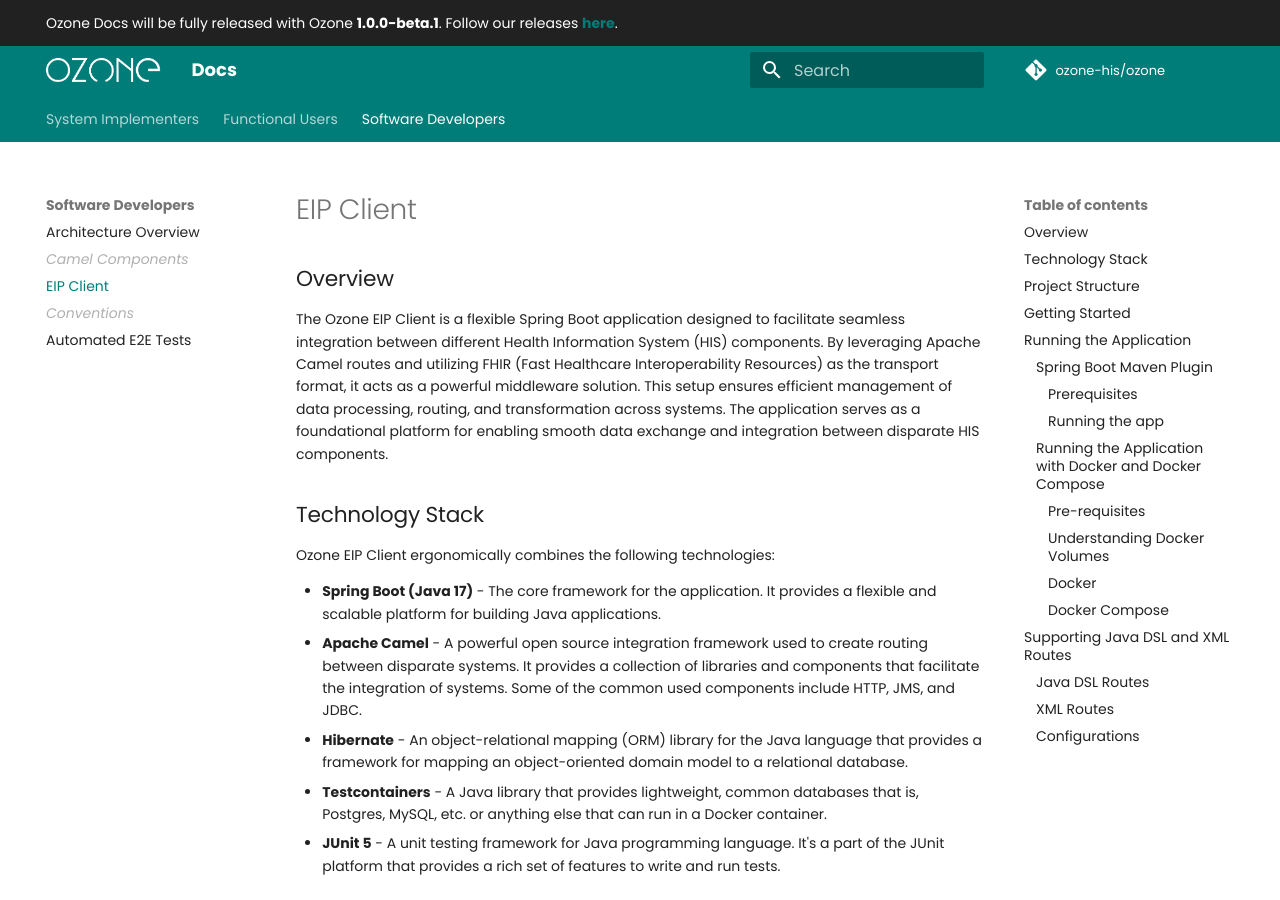
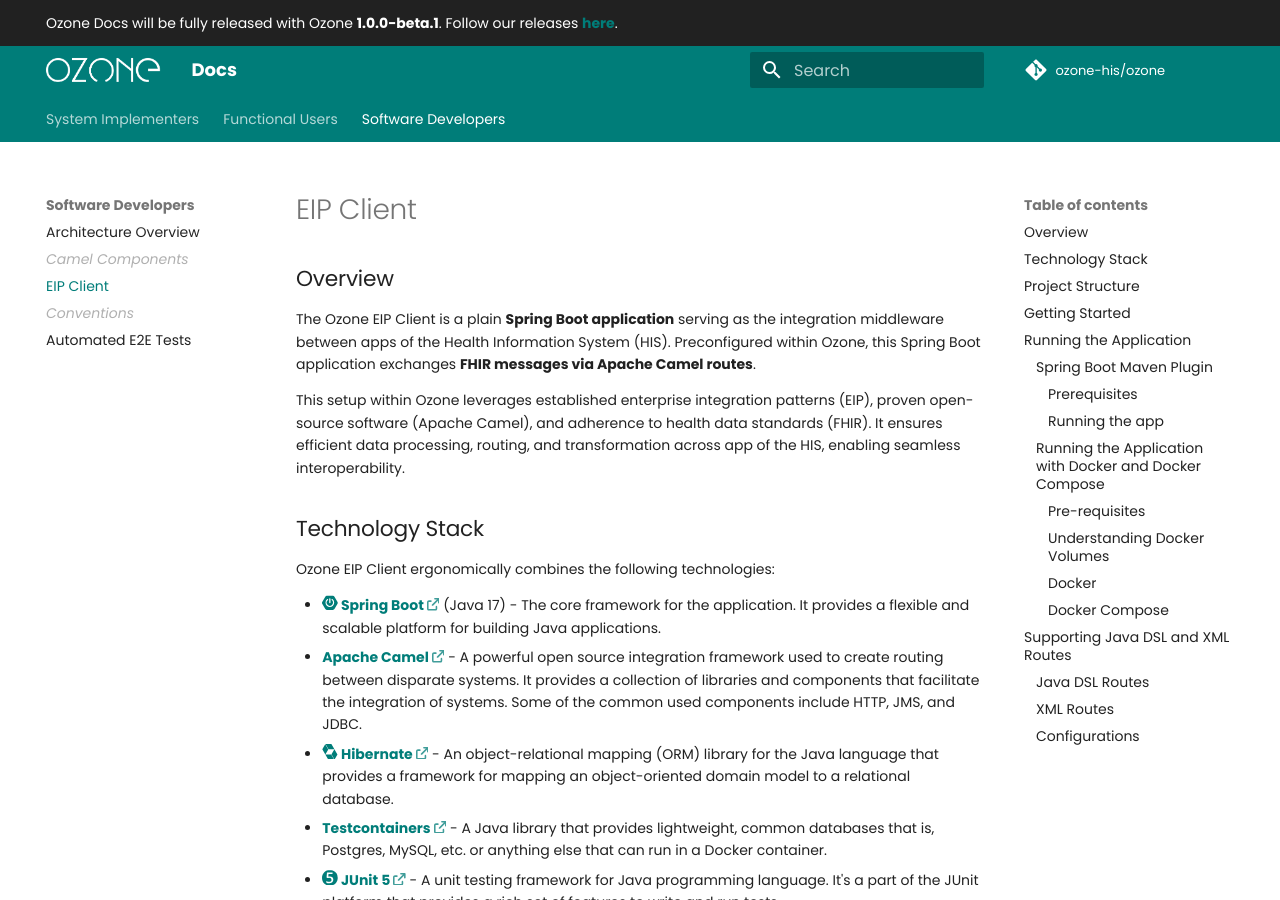
Before and after one commit to ozone-his/ozone-docs, an MkDocs documentation site: the page built from docs/devs/eip-client.md, in a window 1280 px wide and 900 px high. Built offline with MkDocs 1.6.1 and Material for MkDocs 9.7.7, drawn with Linux system fonts in a browser that asks for light colours; comment, search, counter and statistics services are not loaded.

Commit message:
OZ-361: Improve EIP Client introduction + prettify with icons

```diff
--- a/docs/devs/eip-client.md
+++ b/docs/devs/eip-client.md
@@ -2,17 +2,19 @@
 
 ## Overview
 
-The Ozone EIP Client is a flexible Spring Boot application designed to facilitate seamless integration between different Health Information System (HIS) components. By leveraging Apache Camel routes and utilizing FHIR (Fast Healthcare Interoperability Resources) as the transport format, it acts as a powerful middleware solution. This setup ensures efficient management of data processing, routing, and transformation across systems. The application serves as a foundational platform for enabling smooth data exchange and integration between disparate HIS components.
+The Ozone EIP Client is a plain **Spring Boot application** serving as the integration middleware between apps of the Health Information System (HIS). Preconfigured within Ozone, this Spring Boot application exchanges **FHIR messages via Apache Camel routes**.
+
+This setup within Ozone leverages established enterprise integration patterns (EIP), proven open-source software (Apache Camel), and adherence to health data standards (FHIR). It ensures efficient data processing, routing, and transformation across app of the HIS, enabling seamless interoperability.
 
 ## Technology Stack
 
 Ozone EIP Client ergonomically combines the following technologies:
 
-- **Spring Boot (Java 17)** - The core framework for the application. It provides a flexible and scalable platform for building Java applications.
-- **Apache Camel** - A powerful open source integration framework used to create routing between disparate systems. It provides a collection of libraries and components that facilitate the integration of systems. Some of the common used components include HTTP, JMS, and JDBC.
-- **Hibernate** - An object-relational mapping (ORM) library for the Java language that provides a framework for mapping an object-oriented domain model to a relational database.
-- **Testcontainers** - A Java library that provides lightweight, common databases that is, Postgres, MySQL, etc. or anything else that can run in a Docker container.
-- **JUnit 5** - A unit testing framework for Java programming language. It's a part of the JUnit platform that provides a rich set of features to write and run tests.
+- **[:simple-springboot: Spring Boot <small>:fontawesome-solid-arrow-up-right-from-square:</small>](https://spring.io/projects/spring-boot)** (Java 17) - The core framework for the application. It provides a flexible and scalable platform for building Java applications.
+- **[Apache Camel <small>:fontawesome-solid-arrow-up-right-from-square:</small>](https://camel.apache.org/)** - A powerful open source integration framework used to create routing between disparate systems. It provides a collection of libraries and components that facilitate the integration of systems. Some of the common used components include HTTP, JMS, and JDBC.
+- **[:simple-hibernate: Hibernate <small>:fontawesome-solid-arrow-up-right-from-square:</small>](https://hibernate.org/)** - An object-relational mapping (ORM) library for the Java language that provides a framework for mapping an object-oriented domain model to a relational database.
+- **[Testcontainers <small>:fontawesome-solid-arrow-up-right-from-square:</small>](https://testcontainers.com/)** - A Java library that provides lightweight, common databases that is, Postgres, MySQL, etc. or anything else that can run in a Docker container.
+- **[:simple-junit5: JUnit 5 <small>:fontawesome-solid-arrow-up-right-from-square:</small>](https://junit.org/junit5/)** - A unit testing framework for Java programming language. It's a part of the JUnit platform that provides a rich set of features to write and run tests.
 
 ## Project Structure
 
```
